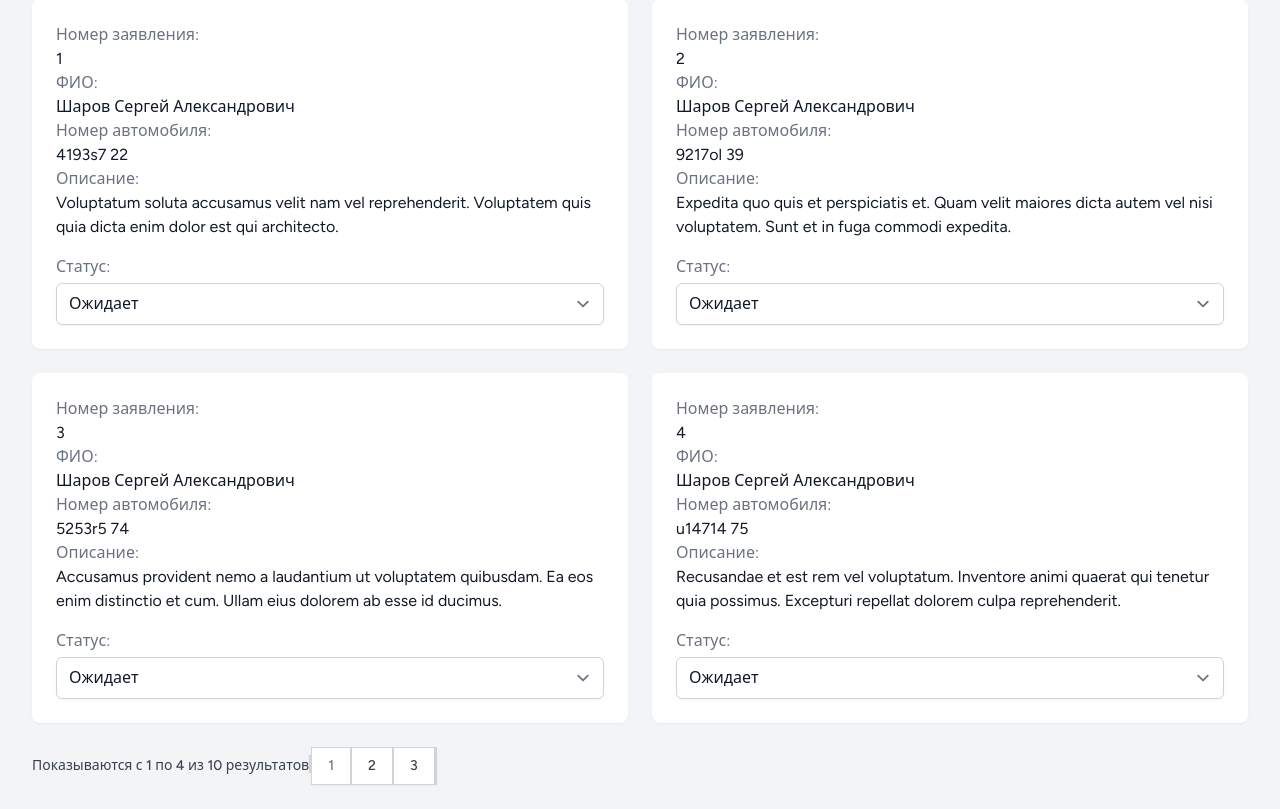
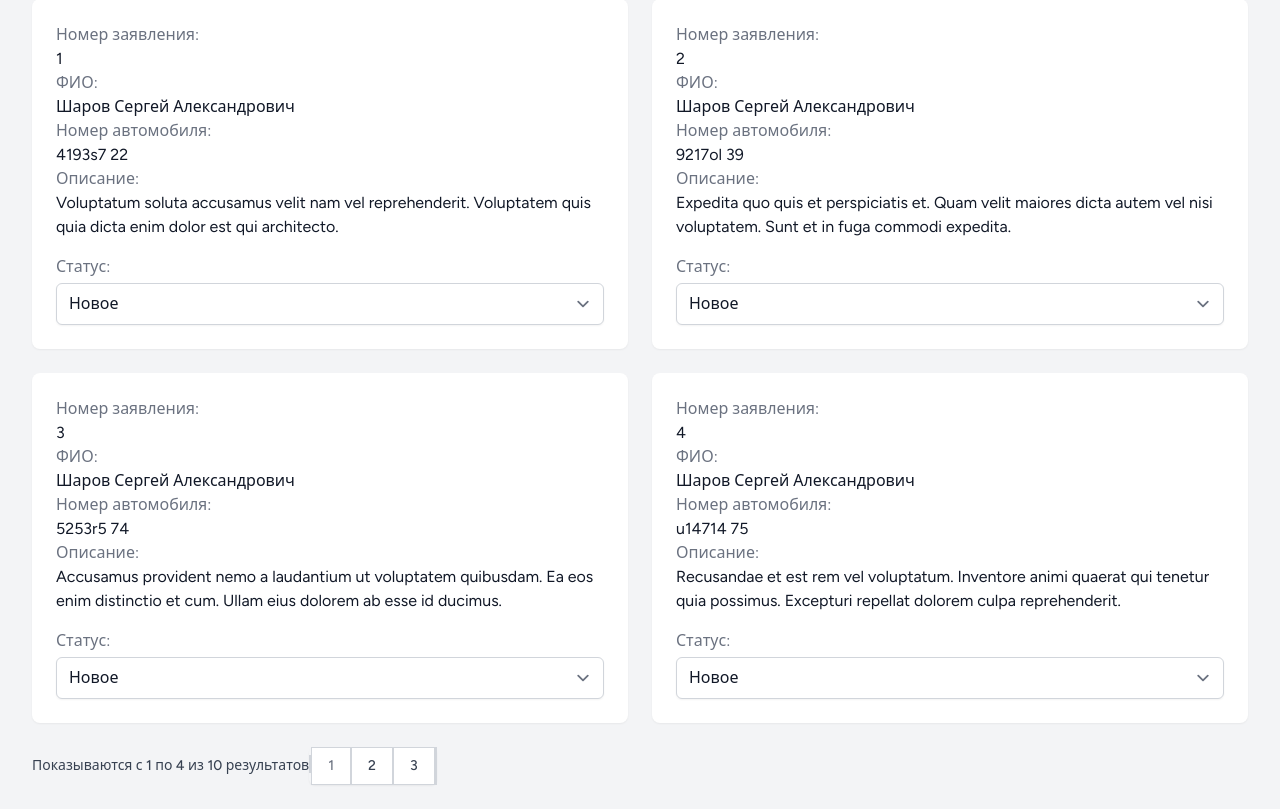
Before and after one commit to Receiver1/tspk_qualification_pm05, a Laravel app: page /adminPanel in a window 1280 px wide. Shown: the part 163-972 px from the top of the page. Run offline with Laravel 10, Linux system fonts and the light colour scheme; a user stored in the database is signed in; data comes from the database, SQL or seed files in the repository; style sheets or scripts are compiled from the project's sources.

Commit message:
fix niggera

```diff
--- a/resources/views/adminPanel.blade.php
+++ b/resources/views/adminPanel.blade.php
@@ -35,7 +35,7 @@
                                         @csrf
 
                                         <select class="border-gray-300 dark:border-gray-700 dark:bg-gray-900 dark:text-gray-300 focus:border-indigo-500 dark:focus:border-indigo-600 focus:ring-indigo-500 dark:focus:ring-indigo-600 rounded-md shadow-sm block mt-1 w-full" name="status" onchange="this.form.submit()">
-                                            <option value="created" {{ $statement->status == 'created' ? 'selected' : '' }}>Ожидает</option>
+                                            <option value="created" {{ $statement->status == 'created' ? 'selected' : '' }}>Новое</option>
                                             <option value="confirmed" {{ $statement->status == 'confirmed' ? 'selected' : '' }}>Подтверждено</option>
                                             <option value="denied" {{ $statement->status == 'denied' ? 'selected' : '' }}>Отклонено</option>
                                         </select>
```
